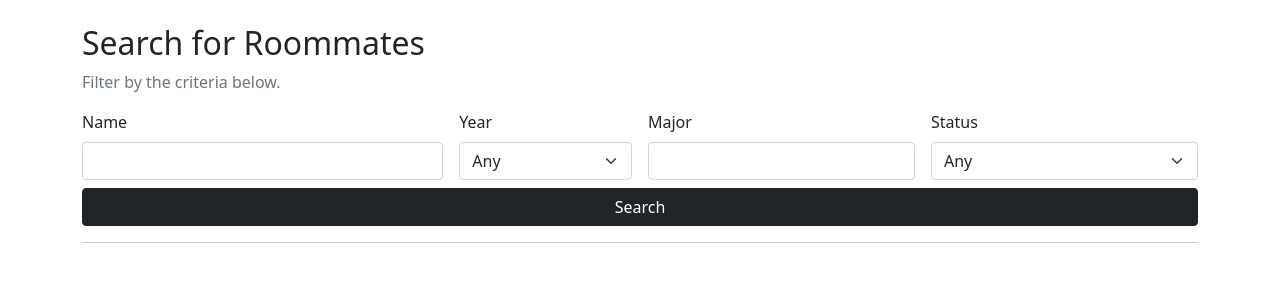
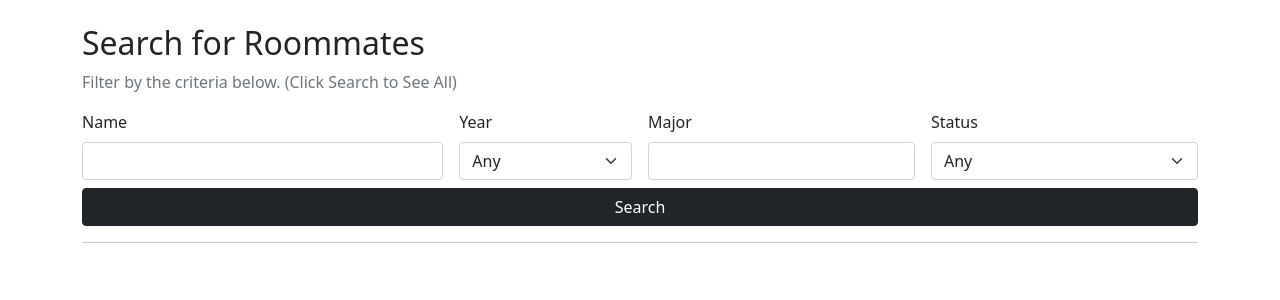
Before and after one commit to tugu-baterdene/database_project, a PHP site: page /search.php in a window 1280 px wide. Shown: the part 60-360 px from the top of the page. Run offline with PHP 8.4, Linux system fonts and the light colour scheme.

Commit message:
added clarity for search page on how to view all users

```diff
--- a/search.php
+++ b/search.php
@@ -26,7 +26,7 @@ if ($_SERVER["REQUEST_METHOD"] == "POST") {
 <body>
 <div class="container mt-4">
     <h2>Search for Roommates</h2>
-    <p class="text-muted">Filter by the criteria below.</p>
+    <p class="text-muted">Filter by the criteria below. (Click Search to See All)</p>
 
     <form method="POST" class="row g-3">
 
```
